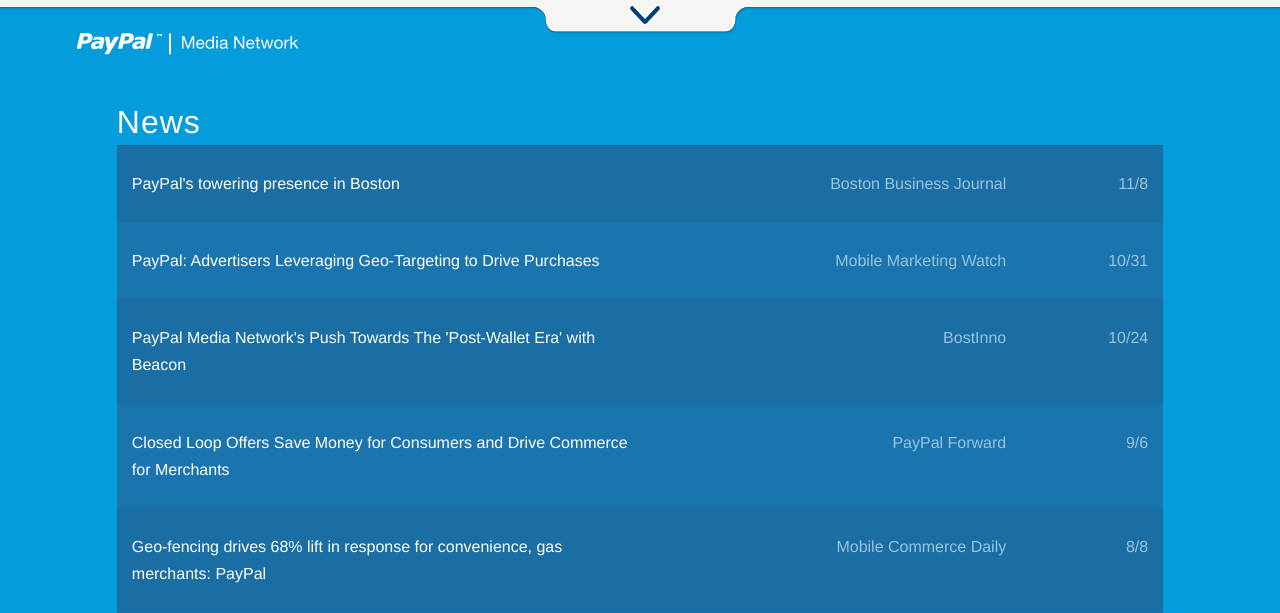
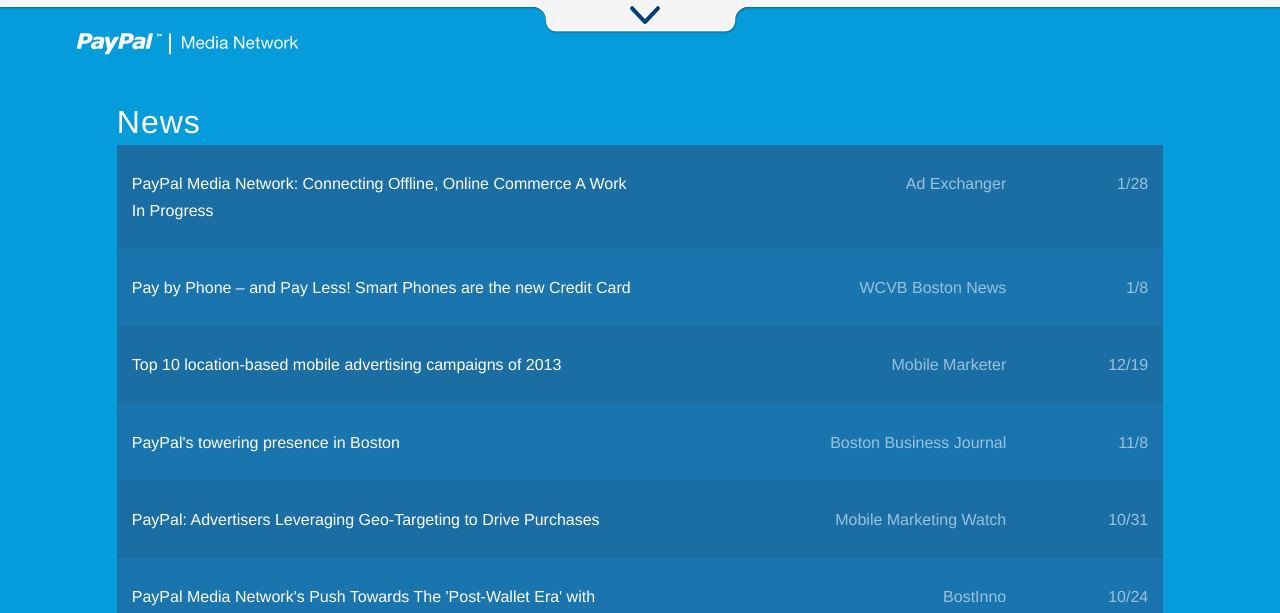
Before and after one commit to ddelmar/ppmn, a PHP site: page /news/ in a window 1280 px wide. Shown: the top 613 px of the page. Run offline with PHP 8.4, Linux system fonts and the light colour scheme; some libraries are stand-ins or nearby versions.

Commit message:
news page changes

```diff
--- a/news/index.php
+++ b/news/index.php
@@ -11,6 +11,29 @@
 			<article class="news-wrap">
 				<h1>News</h1>
 				<ol>
+					<li><a href="http://www.adexchanger.com/mobile/paypal-media-network-connecting-offline-online-commerce-a-work-in-progress/">
+						<span class="event-name">PayPal Media Network: Connecting Offline, Online Commerce A Work In Progress</span>
+						<span class="event-date">1/28</span>
+						<span class="event-location">Ad Exchanger</span>
+
+
+						</a></li>
+					<li><a href="http://www.wcvb.com/chronicle/pay-by-phone-and-pay-less/-/12523032/23821438/-/2k8idk/-/index.html">
+						<span class="event-name">Pay by Phone – and Pay Less! Smart Phones are the new Credit Card</span>
+						<span class="event-date">1/8</span>
+						<span class="event-location">WCVB Boston News</span>
+
+
+						</a></li>
+
+					<li><a href="http://www.mobilemarketer.com/cms/news/advertising/16821.html">
+						<span class="event-name">Top 10 location-based mobile advertising campaigns of 2013</span>
+						<span class="event-date">12/19</span>
+						<span class="event-location">Mobile Marketer</span>
+
+
+						</a></li>
+
 					<li><a href="http://www.bizjournals.com/boston/print-edition/2013/11/08/towering-presence.html?page=all">
 						<span class="event-name">PayPal's towering presence in Boston</span>
 						<span class="event-date">11/8</span>
```
Also changed, not shown: index.php (+23 -1 lines), 1 other file.
